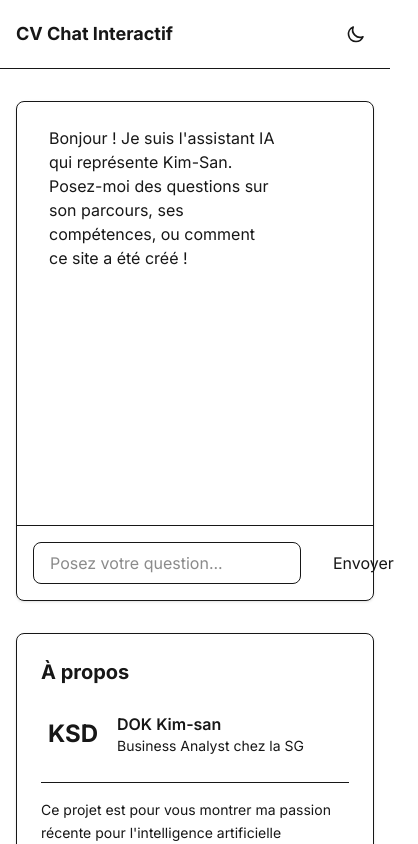
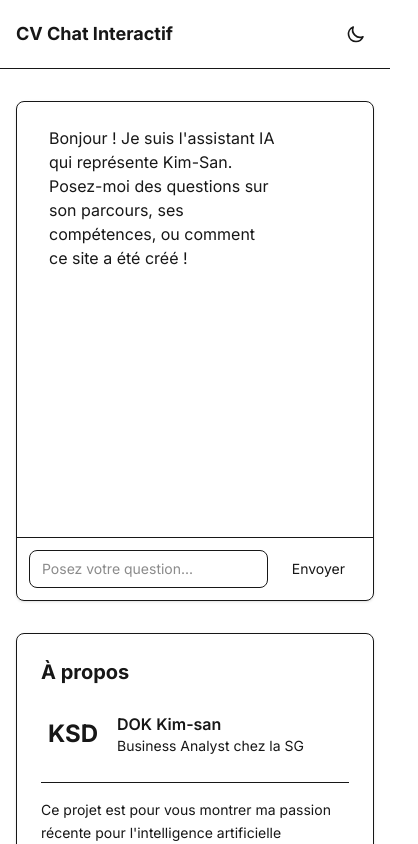
Before and after one commit to ksdok/cv-interactif-ia, a Next.js app: page / in a window 390 px wide. Shown: the top 844 px of the page, 418 px wide, since content can reach past the window. Built offline with nearby package versions, Linux system fonts and the light colour scheme.

Commit message:
Envoyer button optimized + comments

```diff
--- a/app/globals.css
+++ b/app/globals.css
@@ -37,39 +37,45 @@ body {
   animation: blink 1s infinite;
 }
 
-/* Animations d'entrée pour les messages */
+/* ============================================
+   Animations d'entrée pour les messages du chat
+   ============================================ */
+
+/* Animation pour les messages de l'assistant (apparaissent depuis la gauche) */
 @keyframes slideInLeft {
   0% {
     opacity: 0;
-    transform: translateX(-30px) scale(0.95);
+    transform: translateX(-30px) scale(0.95); /* Commence invisible, à gauche et légèrement réduit */
   }
   60% {
-    transform: translateX(5px) scale(1.02);
+    transform: translateX(5px) scale(1.02); /* Overshoot : dépasse légèrement à droite avec un bounce */
   }
   100% {
     opacity: 1;
-    transform: translateX(0) scale(1);
+    transform: translateX(0) scale(1); /* Position finale normale */
   }
 }
 
+/* Animation pour les messages utilisateur (apparaissent depuis la droite) */
 @keyframes slideInRight {
   0% {
     opacity: 0;
-    transform: translateX(30px) scale(0.95);
+    transform: translateX(30px) scale(0.95); /* Commence invisible, à droite et légèrement réduit */
   }
   60% {
-    transform: translateX(-5px) scale(1.02);
+    transform: translateX(-5px) scale(1.02); /* Overshoot : dépasse légèrement à gauche avec un bounce */
   }
   100% {
     opacity: 1;
-    transform: translateX(0) scale(1);
+    transform: translateX(0) scale(1); /* Position finale normale */
   }
 }
 
+/* Classes CSS à appliquer aux messages */
 .message-slide-in-left {
-  animation: slideInLeft 0.5s cubic-bezier(0.34, 1.56, 0.64, 1);
+  animation: slideInLeft 0.5s cubic-bezier(0.34, 1.56, 0.64, 1); /* Courbe de Bézier pour un effet bounce */
 }
 
 .message-slide-in-right {
-  animation: slideInRight 0.5s cubic-bezier(0.34, 1.56, 0.64, 1);
+  animation: slideInRight 0.5s cubic-bezier(0.34, 1.56, 0.64, 1); /* Courbe de Bézier pour un effet bounce */
 }
--- a/components/AboutSection.tsx
+++ b/components/AboutSection.tsx
@@ -1,9 +1,13 @@
 'use client'
 
 interface AboutSectionProps {
-  onQuestionClick: (question: string) => void
+  onQuestionClick: (question: string) => void // Callback pour notifier le parent quand une question est cliquée
 }
 
+/**
+ * Section "À propos" avec informations personnelles et questions suggérées
+ * Les questions suggérées sont cliquables et remplissent automatiquement le champ de saisie du chat
+ */
 export default function AboutSection({ onQuestionClick }: AboutSectionProps) {
   return (
     <div className="bg-white dark:bg-slate-800 rounded-lg shadow-sm border border-slate-200 dark:border-slate-700 p-6">
@@ -55,9 +59,11 @@ export default function AboutSection({ onQuestionClick }: AboutSectionProps) {
           </div>
         </div>
 
+        {/* Questions suggérées cliquables */}
         <div className="border-t border-slate-200 dark:border-slate-700 pt-4">
           <h4 className="font-semibold text-slate-900 dark:text-slate-100 text-sm mb-2">Questions suggérées</h4>
           <div className="space-y-2 text-xs">
+            {/* Chaque question appelle onQuestionClick pour remplir le champ de saisie du chat */}
             <p
               onClick={() => onQuestionClick("Quel est son parcours professionnel ?")}
               className="text-slate-600 dark:text-slate-400 hover:text-blue-600 dark:hover:text-blue-400 cursor-pointer transition-colors"
--- a/components/ChatInterface.tsx
+++ b/components/ChatInterface.tsx
@@ -15,46 +15,56 @@ interface ChatInterfaceProps {
 }
 
 export default function ChatInterface({ suggestedQuestion, onQuestionSent }: ChatInterfaceProps) {
+  // État des messages du chat
   const [messages, setMessages] = useState<Message[]>([
     {
       role: 'assistant',
       content: "Bonjour ! Je suis l'assistant IA qui représente Kim-San. Posez-moi des questions sur son parcours, ses compétences, ou comment ce site a été créé !",
     },
   ])
-  const [input, setInput] = useState('')
-  const [isLoading, setIsLoading] = useState(false)
+  const [input, setInput] = useState('') // Texte du champ de saisie
+  const [isLoading, setIsLoading] = useState(false) // Indicateur de chargement pendant l'appel API
+
+  // Refs pour gérer le scroll automatique
   const messagesEndRef = useRef<HTMLDivElement>(null)
   const messagesContainerRef = useRef<HTMLDivElement>(null)
+
+  // Ref pour éviter les boucles infinies dans useEffect lors des questions suggérées
   const lastSuggestedRef = useRef('')
 
+  // Fonction pour scroller automatiquement vers le bas du chat
   const scrollToBottom = () => {
     if (messagesContainerRef.current) {
       messagesContainerRef.current.scrollTop = messagesContainerRef.current.scrollHeight
     }
   }
 
+  // Scroller vers le bas à chaque nouveau message
   useEffect(() => {
     scrollToBottom()
   }, [messages])
 
+  // Gérer les questions suggérées cliquées depuis la section "À propos"
   useEffect(() => {
     if (suggestedQuestion && suggestedQuestion !== lastSuggestedRef.current) {
       lastSuggestedRef.current = suggestedQuestion
-      setInput(suggestedQuestion)
-      onQuestionSent()
+      setInput(suggestedQuestion) // Remplir le champ de saisie avec la question
+      onQuestionSent() // Notifier le parent pour réinitialiser la question suggérée
     }
   }, [suggestedQuestion, onQuestionSent])
 
+  // Fonction pour envoyer un message à l'API
   const sendMessage = async (e: React.FormEvent) => {
     e.preventDefault()
     if (!input.trim() || isLoading) return
 
     const userMessage = input.trim()
-    setInput('')
+    setInput('') // Vider le champ de saisie
     setMessages((prev) => [...prev, { role: 'user', content: userMessage }])
     setIsLoading(true)
 
     try {
+      // Appel à l'API Claude via le backend Next.js
       const response = await fetch('/api/chat', {
         method: 'POST',
         headers: { 'Content-Type': 'application/json' },
@@ -72,12 +82,14 @@ export default function ChatInterface({ suggestedQuestion, onQuestionSent }: Cha
         throw new Error(data.error)
       }
 
+      // Ajouter la réponse de l'assistant avec l'effet de typing activé
       setMessages((prev) => [
         ...prev,
         { role: 'assistant', content: data.response, isTyping: true },
       ])
     } catch (error) {
       console.error('Erreur:', error)
+      // Afficher un message d'erreur en cas de problème
       setMessages((prev) => [
         ...prev,
         {
@@ -92,14 +104,17 @@ export default function ChatInterface({ suggestedQuestion, onQuestionSent }: Cha
 
   return (
     <div className="bg-white dark:bg-slate-800 rounded-lg shadow-sm border border-slate-200 dark:border-slate-700 flex flex-col h-[500px] sm:h-[600px]">
-      {/* Messages */}
+      {/* Zone des messages */}
       <div ref={messagesContainerRef} className="flex-1 overflow-y-auto p-4 space-y-4 custom-scrollbar">
         {messages.map((message, index) => (
           <div
             key={index}
             className={`flex ${
               message.role === 'user' ? 'justify-end' : 'justify-start'
-            } ${message.role === 'user' ? 'message-slide-in-right' : 'message-slide-in-left'}`}
+            } ${
+              // Animation slide-in : depuis la droite pour l'utilisateur, depuis la gauche pour l'assistant
+              message.role === 'user' ? 'message-slide-in-right' : 'message-slide-in-left'
+            }`}
           >
             <div
               className={`max-w-[80%] rounded-lg px-4 py-2 ${
@@ -108,11 +123,13 @@ export default function ChatInterface({ suggestedQuestion, onQuestionSent }: Cha
                   : 'bg-slate-100 dark:bg-slate-700 text-slate-900 dark:text-slate-100'
               }`}
             >
+              {/* Utiliser l'effet de typing uniquement pour les nouveaux messages de l'assistant */}
               {message.role === 'assistant' && message.isTyping ? (
                 <TypingEffect
                   text={message.content}
-                  onUpdate={scrollToBottom}
+                  onUpdate={scrollToBottom} // Scroller à chaque caractère ajouté
                   onComplete={() => {
+                    // Désactiver l'effet de typing une fois terminé
                     setMessages(prev => prev.map((msg, idx) =>
                       idx === index ? { ...msg, isTyping: false } : msg
                     ))
@@ -124,6 +141,7 @@ export default function ChatInterface({ suggestedQuestion, onQuestionSent }: Cha
             </div>
           </div>
         ))}
+        {/* Indicateur de chargement (3 points qui rebondissent) */}
         {isLoading && (
           <div className="flex justify-start message-fade-in">
             <div className="bg-slate-100 dark:bg-slate-700 rounded-lg px-4 py-2">
@@ -138,21 +156,24 @@ export default function ChatInterface({ suggestedQuestion, onQuestionSent }: Cha
         <div ref={messagesEndRef} />
       </div>
 
-      {/* Input */}
-      <form onSubmit={sendMessage} className="border-t border-slate-200 dark:border-slate-700 p-4">
-        <div className="flex space-x-2">
+      {/* Formulaire de saisie */}
+      <form onSubmit={sendMessage} className="border-t border-slate-200 dark:border-slate-700 p-3 sm:p-4">
+        <div className="flex gap-2">
           <input
             type="text"
             value={input}
             onChange={(e) => setInput(e.target.value)}
             placeholder="Posez votre question..."
-            className="flex-1 px-4 py-2 border border-slate-300 dark:border-slate-600 bg-white dark:bg-slate-700 text-slate-900 dark:text-slate-100 placeholder-slate-400 dark:placeholder-slate-500 rounded-lg focus:outline-none focus:ring-2 focus:ring-blue-500 focus:border-transparent"
+            // Optimisé pour mobile : padding et texte réduits sur petit écran
+            className="flex-1 min-w-0 px-3 sm:px-4 py-2 border border-slate-300 dark:border-slate-600 bg-white dark:bg-slate-700 text-slate-900 dark:text-slate-100 placeholder-slate-400 dark:placeholder-slate-500 rounded-lg focus:outline-none focus:ring-2 focus:ring-blue-500 focus:border-transparent text-sm sm:text-base"
             disabled={isLoading}
           />
           <button
             type="submit"
             disabled={isLoading || !input.trim()}
-            className="px-6 py-2 bg-blue-600 dark:bg-blue-500 text-white rounded-lg hover:bg-blue-700 dark:hover:bg-blue-600 disabled:bg-slate-300 dark:disabled:bg-slate-700 disabled:cursor-not-allowed cursor-pointer transition-colors"
+            // flex-shrink-0 empêche le bouton de rétrécir sur mobile
+            // whitespace-nowrap garde "Envoyer" sur une seule ligne
+            className="px-4 sm:px-6 py-2 bg-blue-600 dark:bg-blue-500 text-white rounded-lg hover:bg-blue-700 dark:hover:bg-blue-600 disabled:bg-slate-300 dark:disabled:bg-slate-700 disabled:cursor-not-allowed cursor-pointer transition-colors whitespace-nowrap text-sm sm:text-base flex-shrink-0"
           >
             Envoyer
           </button>
```
Also changed, not shown: app/page.tsx (+9 -2 lines), components/TypingEffect.tsx (+15 -8 lines).
